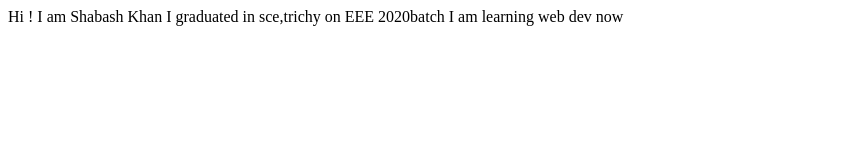
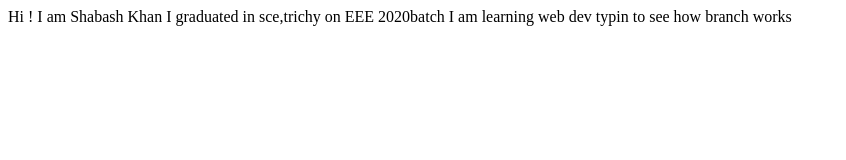
Before and after one commit to shahbazDev/shabash-khan-site, a plain HTML site: page index.html in a window 1280 px wide. Shown: the whole page, without its empty margins (0-846 px from the left). Drawn offline with Linux system fonts and the light colour scheme.

Commit message:
added my branch lines

```diff
--- a/index.html
+++ b/index.html
@@ -9,7 +9,9 @@
 <body>
     Hi ! I am Shabash Khan
     I graduated in sce,trichy on EEE 2020batch
-    I am learning web dev now
+    I am learning web dev
+
+    typin to see how branch works
 
 </body>
 </html>
```
